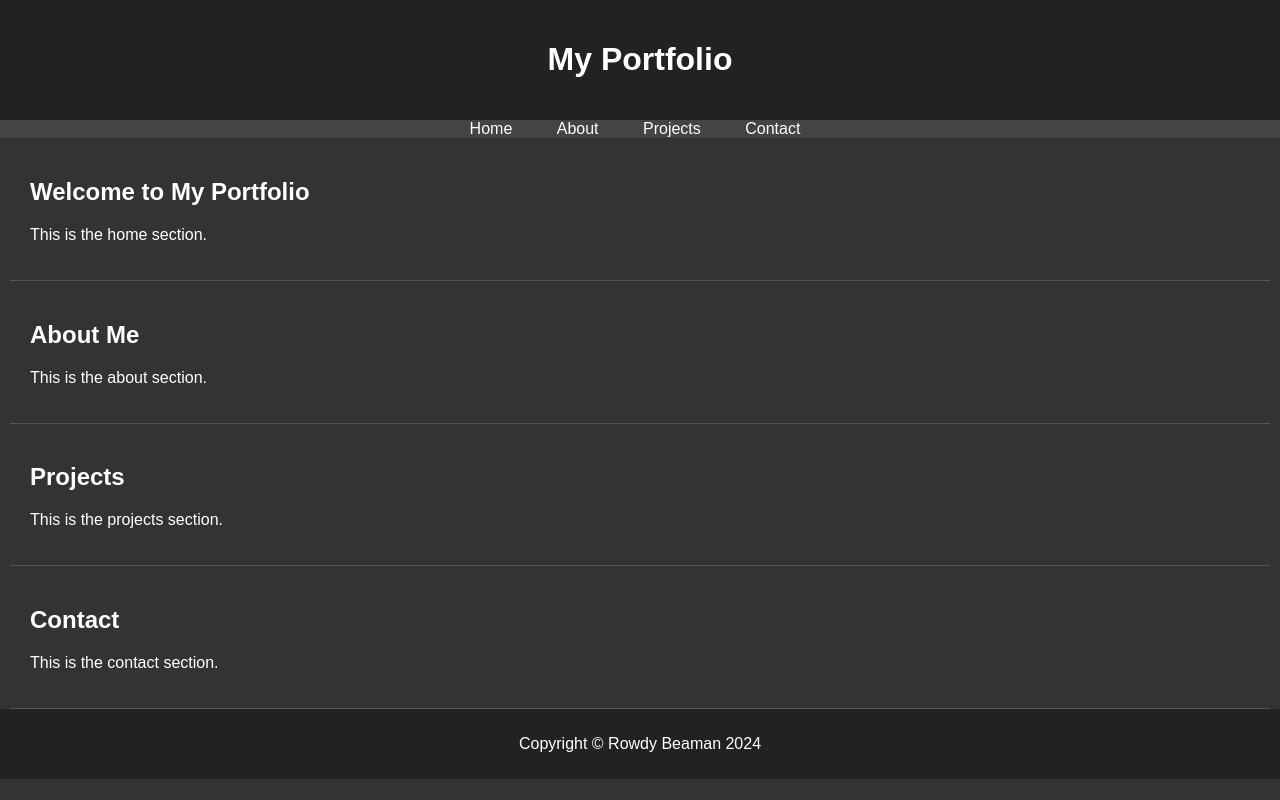
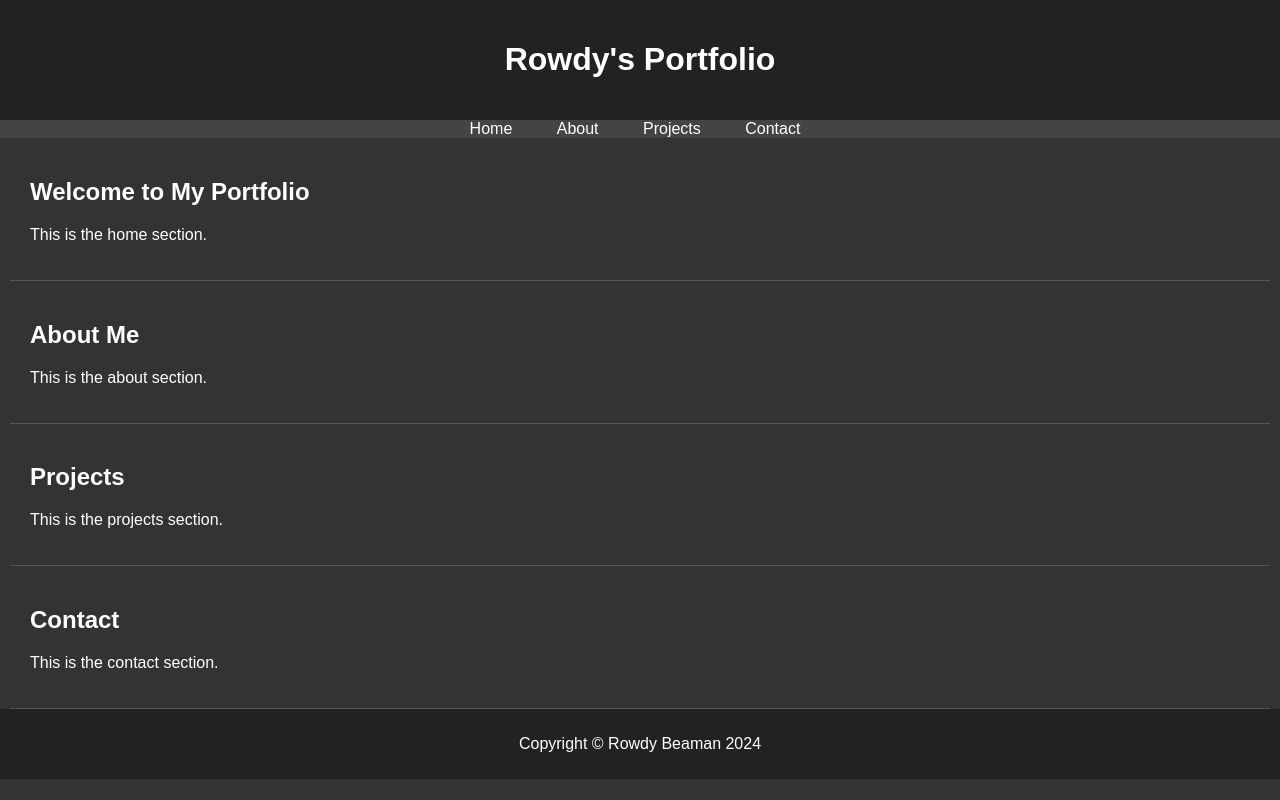
Before and after one commit to rowdybeaman/Portfolio, a plain HTML site: page index.html in a window 1280 px wide. Drawn offline with Linux system fonts and the light colour scheme; a script that the page names is missing.

Commit message:
Added name

```diff
--- a/index.html
+++ b/index.html
@@ -8,7 +8,7 @@
 </head>
 <body>
     <header>
-        <h1>My Portfolio</h1>
+        <h1>Rowdy's Portfolio</h1>
     </header>
     <nav>
         <ul>
```
